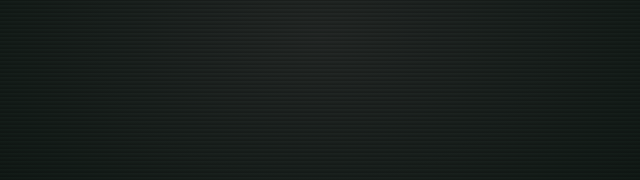
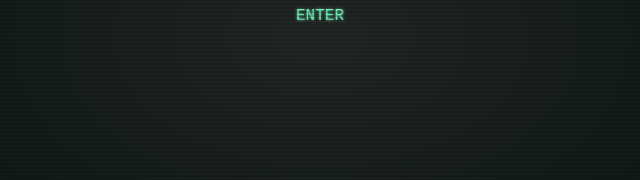
Before and after one commit to jorgeorta01/MU-TH-UR-9560, a website: page public/index.html in a window 1280 px wide. Shown: the part 363-543 px from the top of the page, 320-960 px from the left. Drawn offline with Linux system fonts and the light colour scheme.

Commit message:
Enter button laid out in container.

```diff
--- a/public/functions.js
+++ b/public/functions.js
@@ -1,4 +1,3 @@
-
 const wait = (ms = 0) => new Promise(resolve => setTimeout(resolve, ms))
 
 // Write text to a target element with a specified delay in ms
@@ -122,3 +121,9 @@ document.addEventListener('DOMContentLoaded', async () => {
   const output = document.getElementById('output')
   document.addEventListener('keydown', (e) => handleKeypress(e, input, output))
 })
+
+window.addEventListener('load', function() {
+  setTimeout(function() {
+    document.getElementById('startup-buttons').style.display = 'flex';
+  }, 500); // 500ms delay after load
+});
--- a/public/index.html
+++ b/public/index.html
@@ -10,7 +10,7 @@
   <div id="startup-container">
     <div id="ascii-container">
       <pre id="asciiText">
-                          ........
+                           ........
                       .............:.
                     ..................
                     .:..................
@@ -54,6 +54,17 @@
     </pre>
     </div>
   </div>
+  <div id="startup-buttons">
+    <!-- <div id="enter-button">
+      <pre id="enter-text">ENTER</pre>
+    </div> -->
+    <div id="enter-button">
+      <pre id="enter-text">ENTER</pre>
+    </div>
+    <!-- <div id="enter-button">
+      <pre id="enter-text">ENTER</pre>
+    </div> -->
+  </div>
   <!--
   <pre id="instructions"></pre>
   <pre id="output"></pre>
--- a/public/style.css
+++ b/public/style.css
@@ -75,16 +75,35 @@ pre {
 #startup-container {
 
   border: 2px solid hsl(37, 100%, 50%);
-}
+} */
 
-#ortalink-container {
-
-
-  border: 2px solid hsl(154 84% 70%);
-}
-
-#ascii-container {
+/* #ortalink-container {
 
 
   border: 2px solid hsl(154 84% 70%);
 } */
+
+/* #ascii-container {
+
+
+  border: 2px solid hsl(154 84% 70%);
+} */
+
+#startup-buttons {
+  margin-top: 10px;
+  /* border: 2px solid hsl(37, 100%, 50%); */
+  display: flex; /* Add flex container */
+  justify-content: space-between; /* Distribute space between items */
+}
+
+#enter-button {
+  flex-grow: 1;
+  margin: 0 5px;
+  display: flex; /* Add flex to button container */
+  justify-content: center; /* Center horizontally */
+  align-items: center; /* Center vertically */
+}
+
+#enter-text {
+  text-align: center; /* Ensure text is centered */
+}
```
